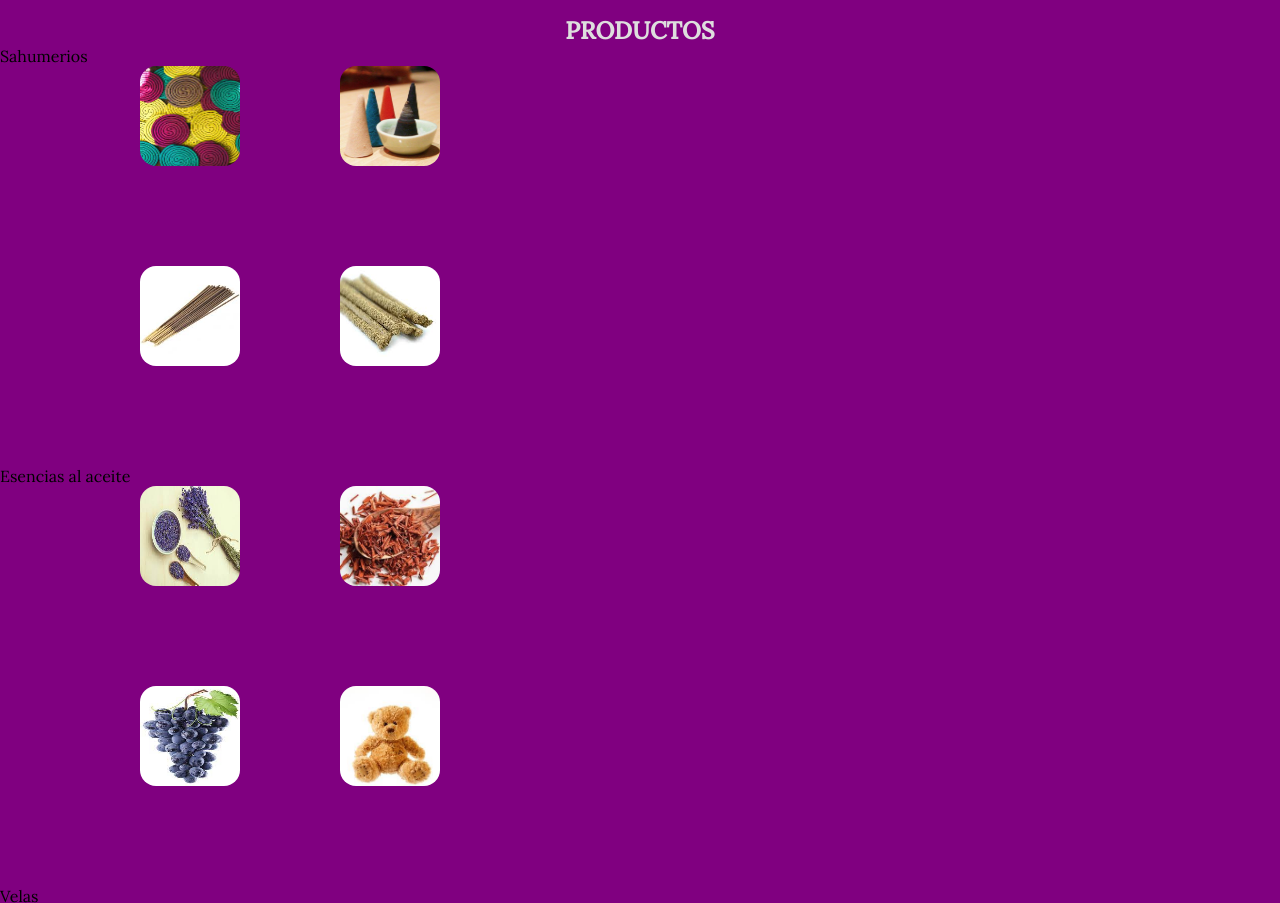
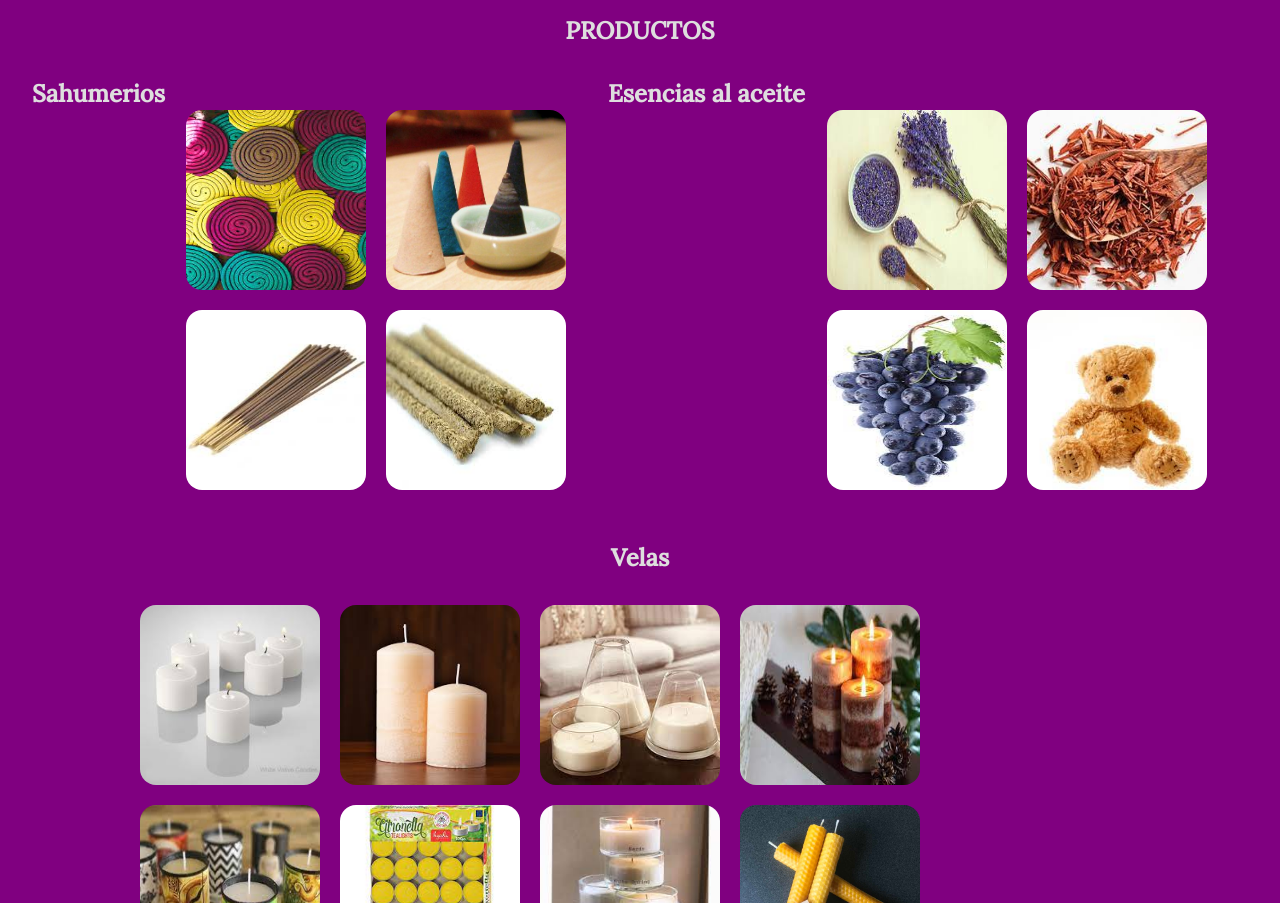
Before and after one commit to mcarreyra/santeria-7rayos, a plain HTML site: page productos.html in a window 1280 px wide. Shown: the part 163-1066 px from the top of the page. Drawn offline with Linux system fonts and the light colour scheme.

Commit message:
Modificando la sección de productos

```diff
--- a/estilo.css
+++ b/estilo.css
@@ -26,12 +26,6 @@ div p {
     color: rgb(222, 222, 222);
 }
 
-.imagenes {
-    border-radius: 1rem;
-    width: 100px;
-    height: 100px;
-    background-size: cover;
-}
 
 .pago {
     margin: 1rem;
@@ -100,6 +94,13 @@ a.nav {
 
 /* Productos con descuentos y destacados */
 
+.imagenes__index {
+    border-radius: 1rem;
+    width: 100px;
+    height: 100px;
+    background-size: cover;
+}
+
 .descuentos {
     padding: auto;
     margin-bottom: 2rem;
@@ -112,10 +113,6 @@ a.nav {
     margin: 0 auto;
     max-width: 1000px;
     margin-top: 2rem;
-
-    /* justify-content: space-between;
-    align-items: center; */
-    /* margin: 2rem; */
 }
 
 .destacados__contenedor {
@@ -125,13 +122,7 @@ a.nav {
     margin: 0 auto;
     max-width: 1000px;
     margin-top: 2rem;
-
-    /* display: flex;
-    justify-content: space-between;
-    align-items: center;
-    margin: 2rem; */
 }
-
 
 
 /* métodos de pago */
@@ -233,68 +224,54 @@ footer p {
 /* PRODUCTOS */
 
 .productos__contenedor {
-    display: block;
+    display: flex;
+    margin-top: 2rem;
+    margin: 2rem;
+    height: 100%;
 }
 
-.productos__lista {
-    display: block;
+.productos__izq {
+    display: grid;
+    grid-template-columns: repeat(2,200px);
+    grid-template-rows: repeat(2,200px);
+    margin: 0 auto;
+    max-width: 50%;
+    margin-top: 2rem;
 }
 
-.productos__izq__items {
+.productos__der {
     display: grid;
+    grid-template-columns: repeat(2,200px);
+    grid-template-rows: repeat(2,200px);
+    margin: 0 auto;
+    max-width: 50%;
+    margin-top: 2rem;
+}
+
+.prodcutos__titulos {
+    text-align: center;
+    color: rgb(222, 222, 222);
+}
+
+.velas__contenedor {
+    position: relative;
+}
+
+.velas__div {
+    display: grid;
+    grid-template-columns: repeat(4,200px);
+    grid-template-rows: repeat(2,200px);
     margin: 0 auto;
     max-width: 1000px;
-    grid-template-columns: 200px 200px;
-    grid-template-rows: 200px 200px;
-    grid-template-areas:
-        "espiral cono"
-        "vara dhoops";
+    margin-top: 2rem;
 }
 
-.productos__der__items{
-    display: grid;
-    margin: 0 auto;
-    max-width: 1000px;
-    grid-template-columns: 200px 200px;
-    grid-template-rows: 200px 200px;
-    grid-template-areas:
-        "lavanda sandalo"
-        "uva bebe";
+.imagenes__productos {
+    border-radius: 1rem;
+    width: 180px;
+    height: 180px;
+    background-size: cover;
 }
-
-.sahumerio__espiral {
-    grid-area: espiral;
-}
-
-.sahumerio__cono {
-    grid-area: cono;
-}
-
-.sahumerio__vara {
-    grid-area: vara;
-}
-
-.sahumerio__dhoops {
-    grid-area: dhoops;
-}
-
-.escencia__lavanda {
-    grid-area: lavanda;
-}
-
-.esencia__sandalo {
-    grid-area: sandalo;
-}
-
-.esencia__uva{
-    grid-area: uva;
-}
-
-.esencia__bebe {
-    grid-area: bebe;
-}
-
-
 
 /* Tablet */
 
--- a/productos.html
+++ b/productos.html
@@ -54,45 +54,42 @@
         </div>
 
 
-            <ul class="productos__lista">
-                <div class="productos__contenedor">
-                    <li class="productos__izq">
-                        Sahumerios
-                        <ul class="productos__izq__items">
-                            <li><img class="imagenes sahumerio__espiral" src="./imagenes/sahumerios-espiral.jpg" alt="Sahumerio-espiral"></li>
-                            <li><img class="imagenes sahumerio__cono" src="./imagenes/sahumerios-cono.jpg" alt="Sahumerio-cono"></li>
-                            <li><img class="imagenes sahumerio__vara" src="./imagenes/sahumerios-vara2.jpg" alt="Sahumerio-vara"></li>
-                            <li><img class="imagenes sahumerio__dhoops" src="./imagenes/sahumerios-dhoops.jpg" alt="Sahumerio-dhoops"> </li>
-                        </ul>
-                    </li>
-                    <li class="productos__der">
-                        Esencias al aceite
-                        <ul class="productos__der__items">
-                            <li><img class="imagenes escencia__lavanda" src="./imagenes/esencia-lavanda.jpg" alt="Aroma-lavanda"></li>
-                            <li><img class="imagenes esencia__sandalo" src="./imagenes/esencia-sandalo.jpg" alt="Aroma-sandalo"></li>
-                            <li><img class="imagenes esencia__uva" src="./imagenes/esencia-uva.jpg" alt="Aroma-uva"></li>
-                            <li><img class="imagenes esencia__bebe" src="./imagenes/esencia-bebe.jpg" alt="Aroma-bebe"></li>
-                        </ul>
-                    </li>
-                </div>
-            </ul>
+
+        <section class="productos__contenedor">
+            <h2 class="prodcutos__titulos">Sahumerios</h2>
+            <div class="productos__izq">
+                <img class="imagenes__productos" src="./imagenes/sahumerios-espiral.jpg" alt="Sahumerio-espiral">
+                <img class="imagenes__productos" src="./imagenes/sahumerios-cono.jpg" alt="Sahumerio-cono">
+                <img class="imagenes__productos" src="./imagenes/sahumerios-vara2.jpg" alt="Sahumerio-vara">
+                <img class="imagenes__productos" src="./imagenes/sahumerios-dhoops.jpg" alt="Sahumerio-dhoops">
+            </div>
+
+            <h2 class="prodcutos__titulos">Esencias al aceite</h2>
+            <div class="productos__der">
+                <img class="imagenes__productos" src="./imagenes/esencia-lavanda.jpg" alt="Aroma-lavanda">
+                <img class="imagenes__productos" src="./imagenes/esencia-sandalo.jpg" alt="Aroma-sandalo">
+                <img class="imagenes__productos" src="./imagenes/esencia-uva.jpg" alt="Aroma-uva">
+                <img class="imagenes__productos" src="./imagenes/esencia-bebe.jpg" alt="Aroma-bebe">
+            </div>
+
+        </section>
+
+        <section class="velas__contenedor">
+            <h2 class="prodcutos__titulos">Velas</h2>
+            <div class="velas__div">
+                <img class="imagenes__productos" src="./imagenes/velas-votivas.jpg" alt="Velas-votivas">
+                <img class="imagenes__productos" src="./imagenes/velas-pilar.jpg" alt="Velas-pilar">
+                <img class="imagenes__productos" src="./imagenes/velas-conicas.jpg" alt="Velas-conicas">
+                <img class="imagenes__productos" src="./imagenes/velas-perfumadas.jpg" alt="Velas-perfumadas">
+                <img class="imagenes__productos" src="./imagenes/velas-decorativas.jpg" alt="Velas-decorativas">
+                <img class="imagenes__productos" src="./imagenes/velas-citronela.jpg" alt="Velas-citronela">
+                <img class="imagenes__productos" src="./imagenes/velas-soja.jpeg" alt="Velas-soja">
+                <img class="imagenes__productos" src="./imagenes/velas-miel.jpg" alt="Velas-miel">
+            </div>
+
+        </section>
 
 
-        <ul class="velas">
-            <li>
-                Velas
-                <ul>
-                    <li><img class="imagenes" src="./imagenes/velas-votivas.jpg" alt="Velas-votivas"></li>
-                    <li><img class="imagenes" src="./imagenes/velas-pilar.jpg" alt="Velas-pilar"></li>
-                    <li><img class="imagenes" src="./imagenes/velas-conicas.jpg" alt="Velas-conicas"></li>
-                    <li><img class="imagenes" src="./imagenes/velas-perfumadas.jpg" alt="Velas-perfumadas"></li>
-                    <li><img class="imagenes" src="./imagenes/velas-decorativas.jpg" alt="Velas-decorativas"></li>
-                    <li><img class="imagenes" src="./imagenes/velas-citronela.jpg" alt="Velas-citronela"></li>
-                    <li><img class="imagenes" src="./imagenes/velas-soja.jpeg" alt="Velas-soja"></li>
-                    <li><img class="imagenes" src="./imagenes/velas-miel.jpg" alt="Velas-miel"></li>
-                </ul>
-            </li>
-        </ul>
     </main>
 
 
```
Also changed, not shown: index.html (+4 -4 lines).
